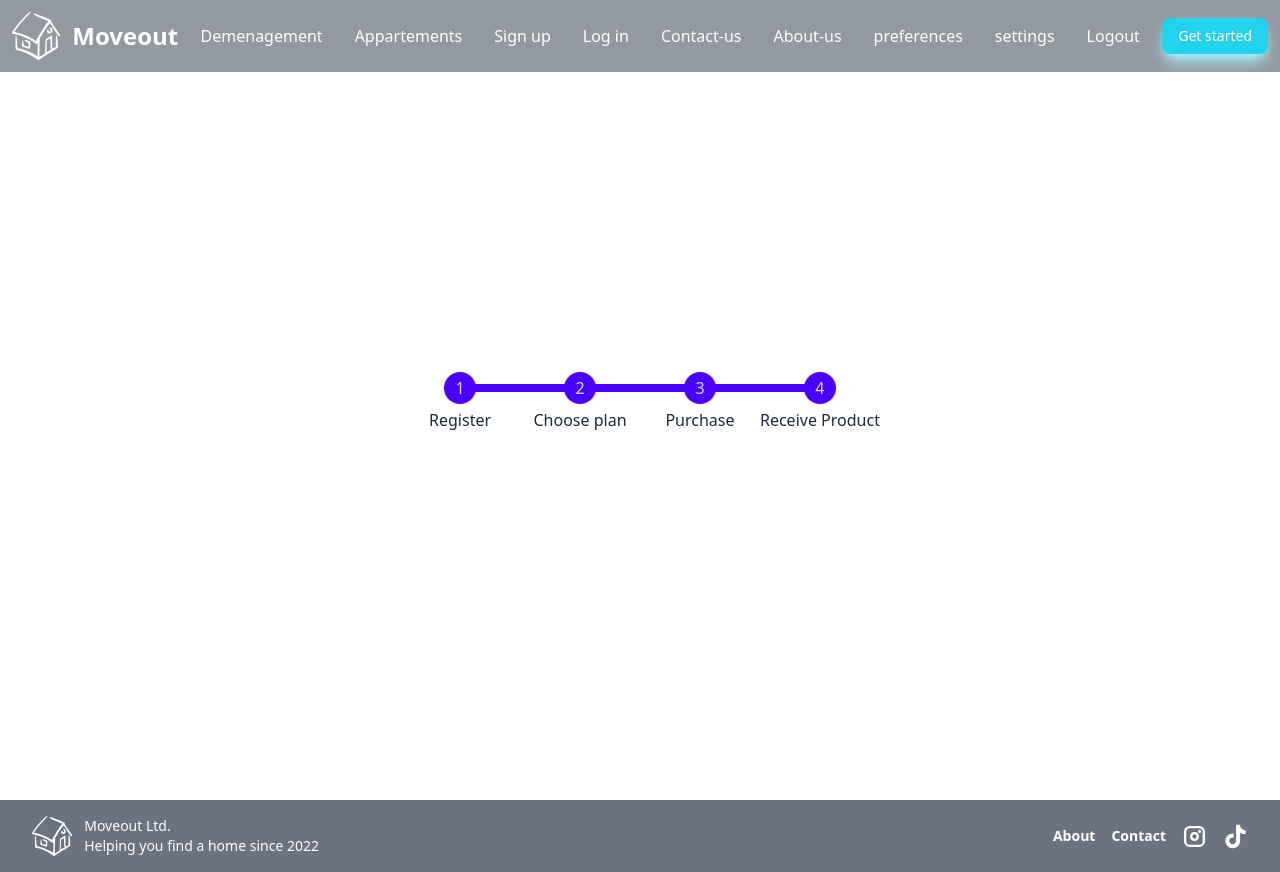
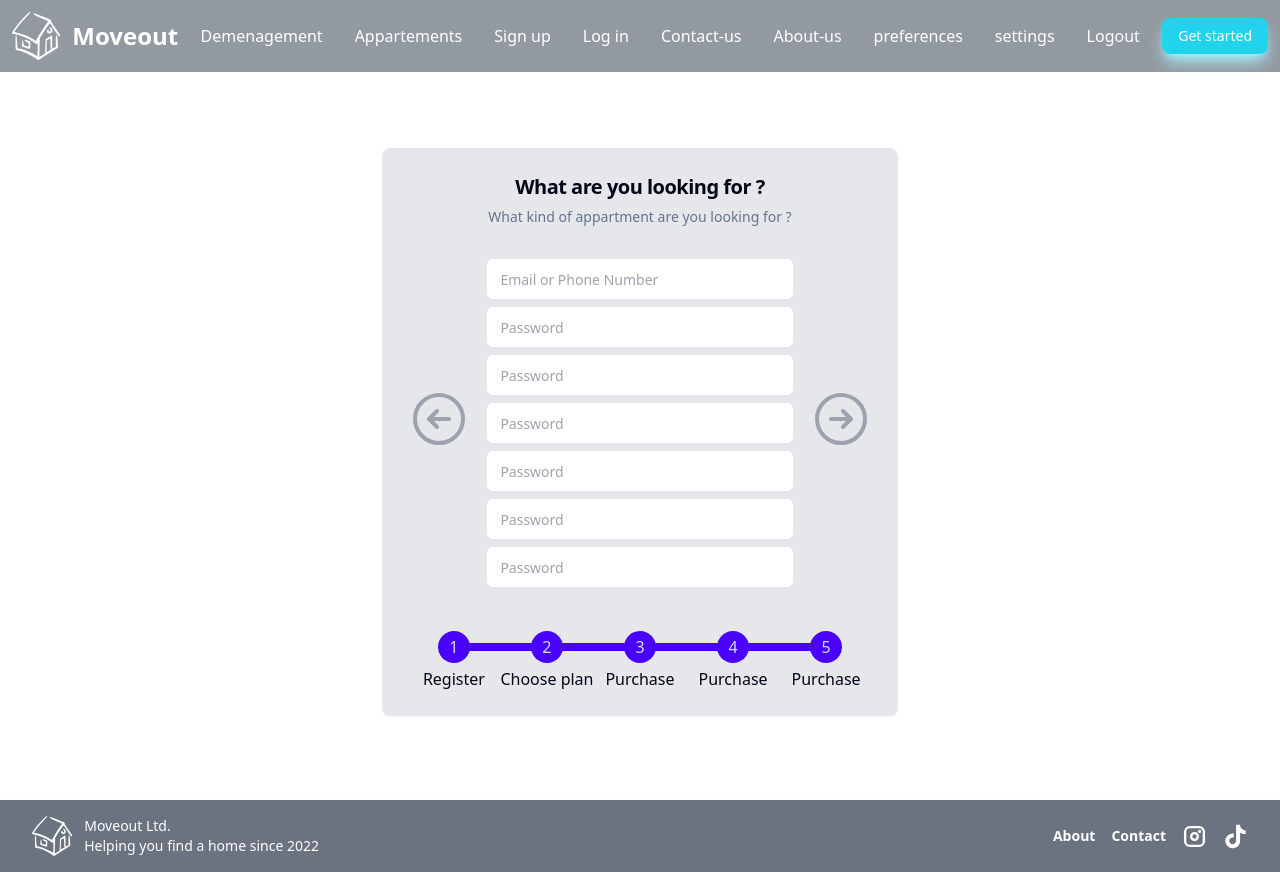
Before and after one commit to thebenoit/Moveout_Project02, a Vue app in the folder vite-project/: page /preferences in a window 1280 px wide. Built offline with nearby package versions, Linux system fonts and the light colour scheme.

Commit message:
preferences

```diff
--- a/vite-project/src/views/Preferences.vue
+++ b/vite-project/src/views/Preferences.vue
@@ -1,14 +1,131 @@
 <script setup>
-import utils from '../utils/utils.js';
+import { ref } from 'vue'
+import { Button } from '@/components/ui/button'
+import { Card, CardContent, CardDescription, CardHeader, CardTitle } from '@/components/ui/card'
+import { Input } from '@/components/ui/input'
+import { Label } from '@/components/ui/label'
+import utils from '../utils/utils'
+import { useRouter } from 'vue-router'
+import { ArrowLeftCircleIcon, ArrowRightCircleIcon } from '@heroicons/vue/24/outline'
+
+const cardTitles = {
+  "step1":{
+    "title": "What are you looking for ?",
+    "description": "What kind of appartment are you looking for ?"
+  },
+  "step2":{
+    "title": "Additional Preferences",
+    "description": "Furnished ? Parking ? public transport ?"
+  },
+  "step3":{
+    "title": "Lifestyle Preferences",
+    "description": "Animals ? Roomates ? Smoking ?"
+  },
+  "step4":{
+    "title": "Tell Us About Yourself",
+    "description": ""
+  },
+  "step5":{
+    "title": "Final details",
+    "description": ""
+  },
+}
+
 </script>
 
 <template>
   <div class="hero overflow-hidden min-h-screen flex justify-around w-full">
-    <ul class="steps">
-        <li class="step step-primary">Register</li>
-        <li class="step step-primary">Choose plan</li>
-        <li class="step step-primary">Purchase</li>
-        <li class="step step-primary">Receive Product</li>
-    </ul>
+    <div class="w-full min-h-screen grid">
+      <div class="mx-auto max-w-3/4 content-center">
+        <Card class="bg-gray-200 backdrop-blur-3xl mt-16">
+          <CardHeader>
+            <CardTitle class="text-xl text-center">
+              {{ cardTitles.step1.title }}
+            </CardTitle>
+            <CardDescription class="text-center">
+              {{ cardTitles.step1.description }}
+            </CardDescription>
+          </CardHeader>
+          <CardContent>
+            <div class="gap-4 flex">
+
+              <div>
+                <div class="flex h-full w-16">
+                  <ArrowLeftCircleIcon class="hover:cursor-pointer m-auto align-middle stroke-gray-400 hover:stroke-cyan-500 transition-all duration-300" />
+                </div>
+              </div>
+              <!-- What are you looking for ?
+              Additional Preferences
+              Lifestyle Preferences
+              Tell Us About Yourself
+              Final details -->
+              <div class="w-full">
+                <div class="grid mt-2">
+                  <Input class="input" id="email" placeholder="Email or Phone Number" v-model="identifier" required />
+                </div>
+                <div class="grid mt-2">
+                  <Input class="input" id="password" type="text" placeholder="Password" v-model="password" required />
+                </div>
+                <div class="grid mt-2">
+                  <Input class="input" id="password" type="text" placeholder="Password" v-model="password" required />
+                </div>
+                <div class="grid mt-2">
+                  <Input class="input" id="password" type="text" placeholder="Password" v-model="password" required />
+                </div>
+                <div class="grid mt-2">
+                  <Input class="input" id="password" type="text" placeholder="Password" v-model="password" required />
+                </div>
+                <div class="grid mt-2">
+                  <Input class="input" id="password" type="text" placeholder="Password" v-model="password" required />
+                </div>
+                <div class="grid mt-2">
+                  <Input class="input" id="password" type="text" placeholder="Password" v-model="password" required />
+                </div>
+              </div>
+
+              <div>
+                <div class="flex h-full w-16">
+                  <ArrowRightCircleIcon class="hover:cursor-pointer m-auto align-middle stroke-gray-400 hover:stroke-cyan-500 transition-all duration-300" />
+                </div>
+              </div>
+
+            </div>
+            <div class="w-full mt-10">
+              <ul class="steps justify-around">
+                <li class="step step-primary">Register</li>
+                <li class="step step-primary">Choose plan</li>
+                <li class="step step-primary">Purchase</li>
+                <li class="step step-primary">Purchase</li>
+                <li class="step step-primary">Purchase</li>
+
+              </ul>
+            </div>
+
+
+
+          </CardContent>
+        </Card>
+
+        <!-- <div class="card w-96 shadow-xl bg-gray-300 p-8 items-center">
+        <div class="text-2xl">
+          Login
+        </div>
+        <div class="text-s">
+          Fill the form below to get you started !
+        </div>
+        <div class="space-y-6">
+          <div class="grid grid-cols-2 gap-3 w-full">
+            <input type="text" placeholder="First name" class="input input-bordered w-full max-w-xs" />
+            <input type="text" placeholder="Last name" class="input input-bordered w-full max-w-xs" />
+          </div>
+          <input type="text" placeholder="Phone number" class="input input-bordered w-full max-w-xs" />
+          <input type="text" placeholder="Email/Phone" class="input input-bordered w-full max-w-xs" />
+          <input type="text" placeholder="Password" class="input input-bordered w-full max-w-xs" />
+        </div>
+      </div> -->
+      </div>
+
+    </div>
+
   </div>
 </template>
```
